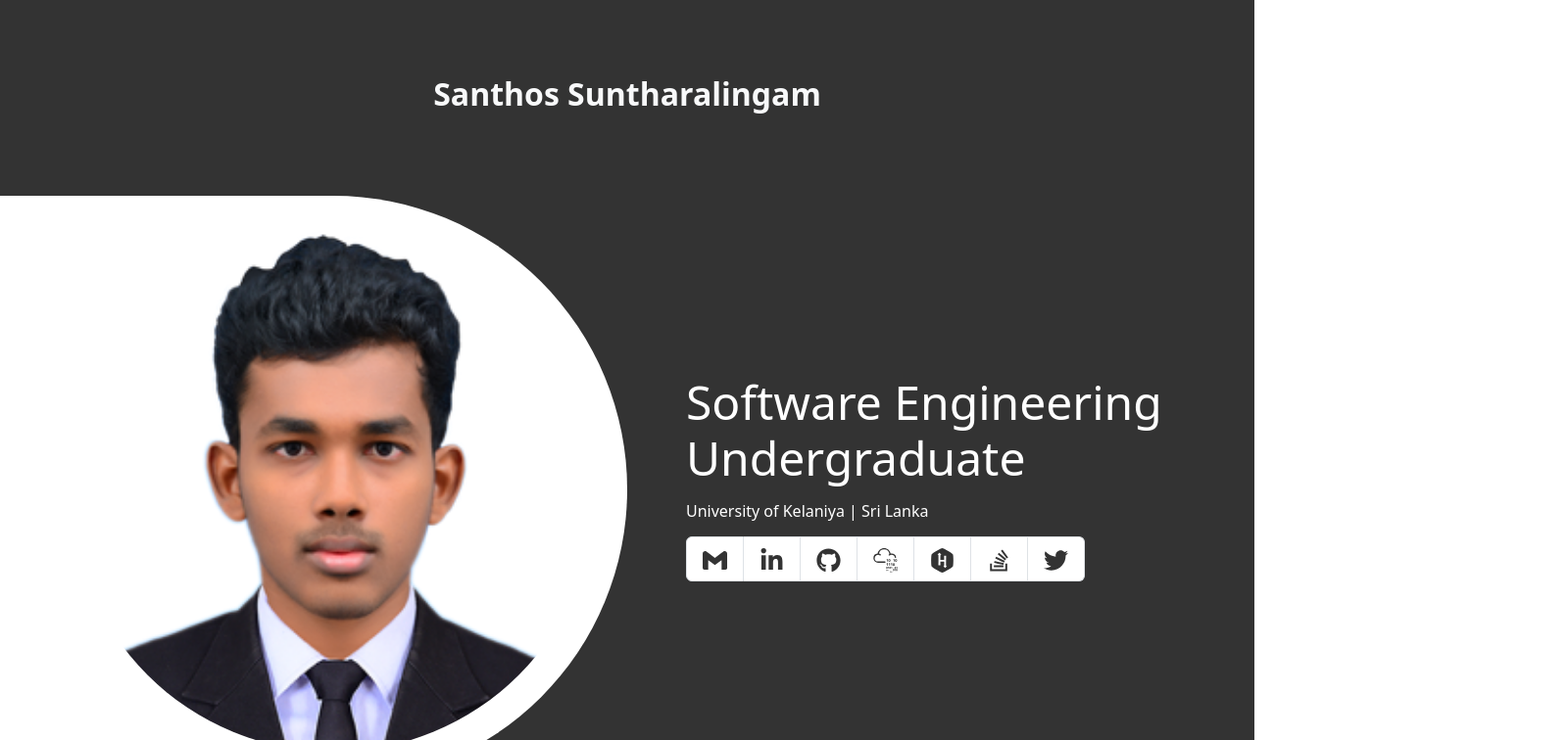
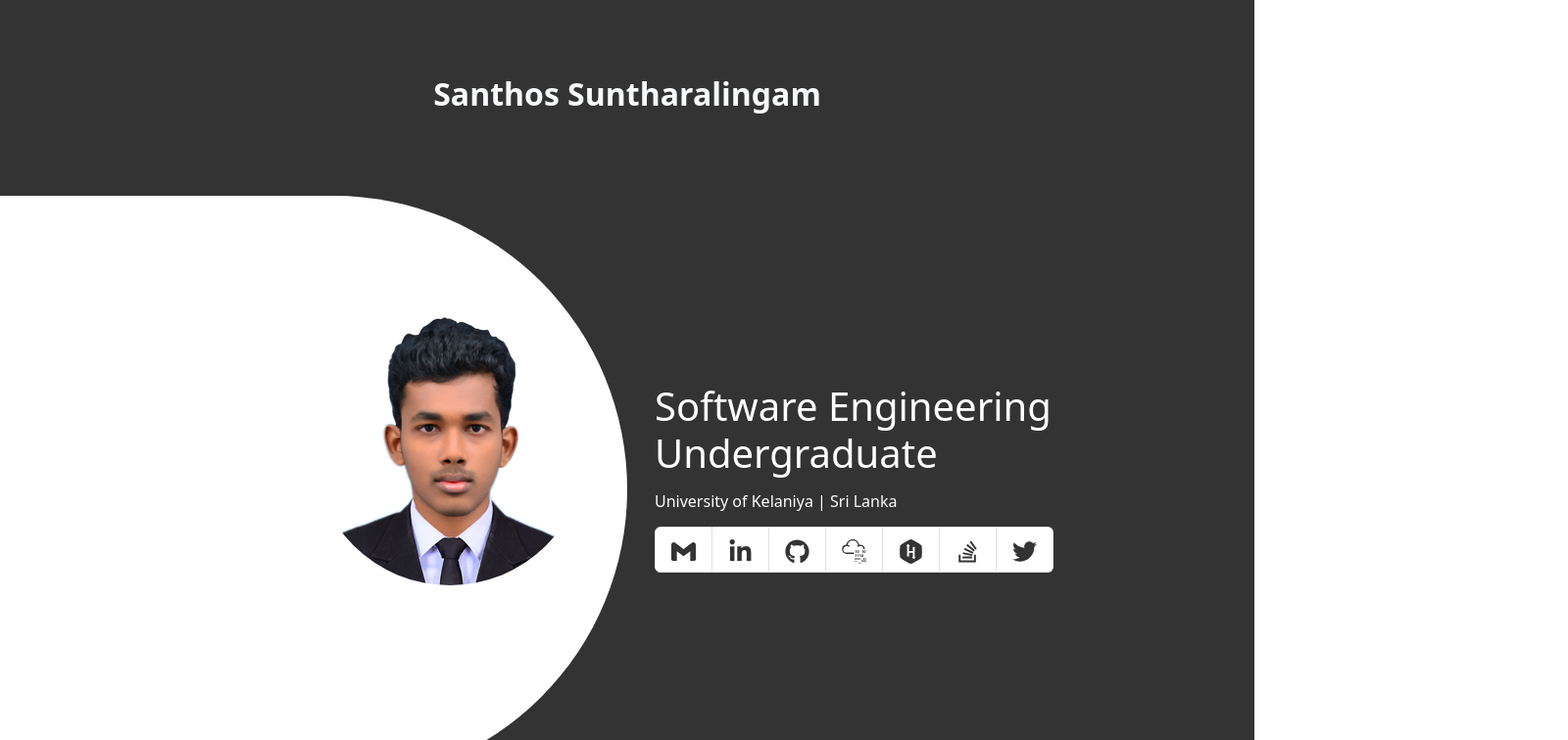
Before and after one commit to santhossunthar/santhossunthar.github.io, a React (Create React App) app: page / in a window 1280 px wide. Shown: the top 756 px of the page at 98% size, 1600 px wide, since content can reach past the window. Built offline with nearby package versions, Linux system fonts and the light colour scheme.

Commit message:
Added profile image animation

```diff
--- a/src/assets/styles/custom.scss
+++ b/src/assets/styles/custom.scss
@@ -75,8 +75,9 @@ li {
 }*/
 
 .main {
-    //--bs-gutter-x: 0;
     .header {
+        z-index: 1;
+
         @include x-medium {
             height: 15%;
         }
@@ -107,6 +108,7 @@ li {
 }
 
 .profile-img-bg {
+    position: relative;
     background-color: white;
     border-top-right-radius: 20rem;
     border-bottom-right-radius: 20rem;
@@ -118,9 +120,13 @@ li {
 }
 
 .profile-img {
-    object-fit: cover;
+    width: 100%;
+    position: absolute;
+    z-index: 2;
+    left: 25%;
+    top: 40%;
+
     .rounded-circle {
-
         background-color: white;
         object-fit: cover;
         border: none;
@@ -129,6 +135,27 @@ li {
     @include medium {
         justify-content: end !important;
     }
+}
+
+.profile-img-scrolled {
+    width: 200px;
+    position: absolute;
+    z-index: 2;
+    background-color: white;
+    border-radius: 50%;
+    top: 50%;
+    left: 30%;
+}
+
+.profile-img-col-scrolled {
+    background-color: aqua;
+    --bs-bg-opacity:0;
+}
+
+.desc-col-scrolled {
+    position: absolute;
+    z-index: -1;
+    display: none;
 }
 
 .info-col {
--- a/src/components/Main.jsx
+++ b/src/components/Main.jsx
@@ -9,6 +9,7 @@ import { BsArrowUpCircleFill } from 'react-icons/bs';
 const Main = () => {
     const [scrolled, setScrolled] = useState(false);
     const controls = useAnimation();
+    const customEase = [0,1.15,.2,.99];
 
     useEffect(() => {
         const handleScroll = () => {
@@ -16,11 +17,11 @@ const Main = () => {
 
             if (scrollPosition > 0) {
                 // User has scrolled, move the image to the specific position
-                controls.start({ x: -150, y: -150, opacity: 0.8 });
+                controls.start({ x: -150, y: -150, opacity: 1, transition: { duration: 0.3, ease: customEase } });
                 setScrolled(true);
             } else {
                 // User is back at the top, move the image back to the original position
-                controls.start({ x: 0, y: 0, opacity: 1 });
+                controls.start({ x: 0, y: 0, opacity: 1, transition: { duration: 0.3, ease: customEase } });
                 setScrolled(false);
             }
         };
@@ -43,7 +44,19 @@ const Main = () => {
 
     return (
         <section className="container-fluid vh-100 main" id='1'>
-            <div className="row h-25 bg-secondary header">
+            <motion.div
+                initial={{ opacity: 1, y: 0 }}
+                animate={controls}
+                viewport={true}
+                transition={{ duration: 1 }}
+                className={!scrolled ? "profile-img" : "profile-img-scrolled"}
+            >
+                <img src="/images/profile-pic.png"
+                    alt="Profile Picture" className='img-fluid rounded-circle'
+                />
+            </motion.div>
+
+            <div className={!scrolled ? "row h-25 bg-secondary header" : "row h-25 bg-secondary header fixed-top"}>
                 <div className="col bg-primary d-flex justify-content-center align-items-center">
                     <motion.p
                         initial={{ opacity: 0 }}
@@ -57,25 +70,14 @@ const Main = () => {
                 </div>
             </div>
 
-            <div className="row h-75 bg-primary info">
-                <div className="col-md-6 profile-img-bg p-3">
-                    <div className="profile-img w-100 h-100 d-flex justify-content-center">
-                        <motion.div
-                            initial={{ opacity: 1, y: 0}}
-                            animate={controls}
-                            viewport={true}
-                            transition={{ duration: 1 }}
-                        >
-                            <img src="/images/profile-pic.png"
-                                alt="Profile Picture" className='img-fluid rounded-circle h-100 p-3'
-                            />
-                        </motion.div>
-                    </div>
+            <div className={!scrolled ? "row h-75 bg-primary info" : "d-none"}>
+                <div className={!scrolled ? "col-md-6 profile-img-bg p-3" : "col-md-6 profile-img-col-scrolled h-25"}>
+
                 </div>
 
-                <div className="col-md-6 info-col bg-primary">
-                    <div className="description d-flex flex-column justify-content-center w-100 h-100 p-5">
-                        <h2 className="display-5 text-white">
+                <div className={!scrolled ? "col-md-6 info-col" : "desc-col-scrolled"}>
+                    <div className="description d-flex flex-column justify-content-center w-100 h-100 p-3">
+                        <h2 className="display-6">
                             Software Engineering Undergraduate
                         </h2>
                         <h6 className='mt-2'>
--- a/src/pages/Home.jsx
+++ b/src/pages/Home.jsx
@@ -4,9 +4,9 @@ import Main from '../components/Main';
 
 const Home = () => {
     return (
-        <div className='home w-100 bg-info'>
+        <div className='home'>
             <Main />
-
+            <Body />
         </div>
     )
 }
```
